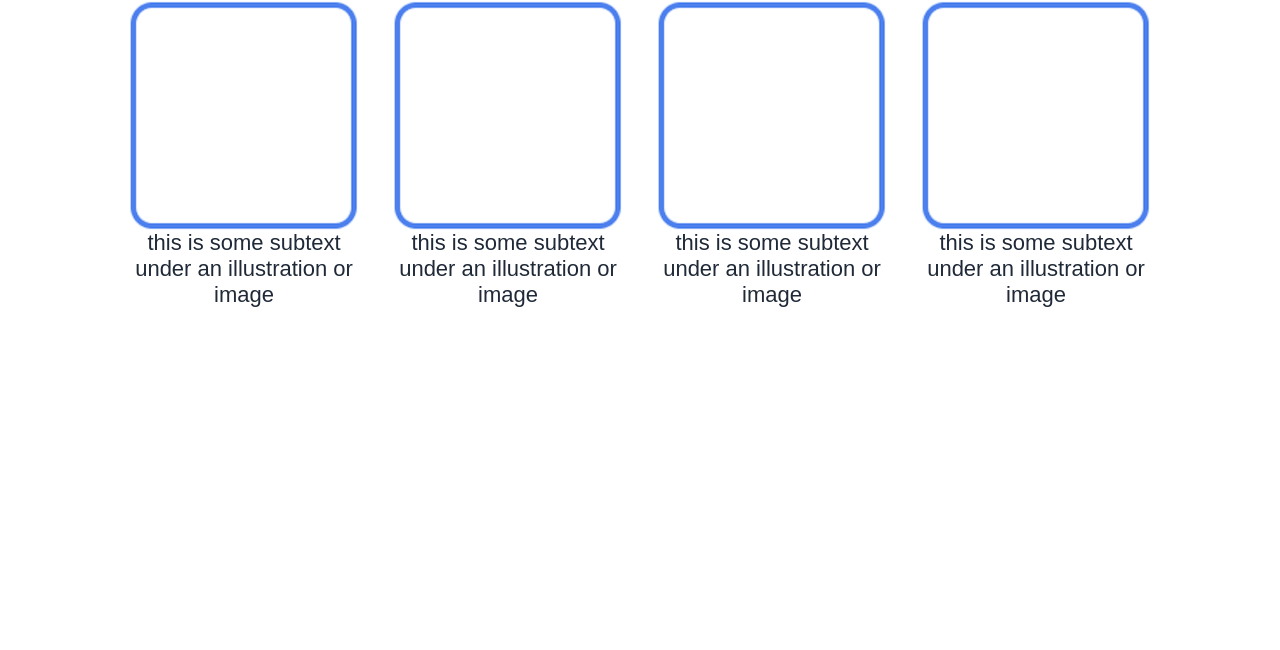
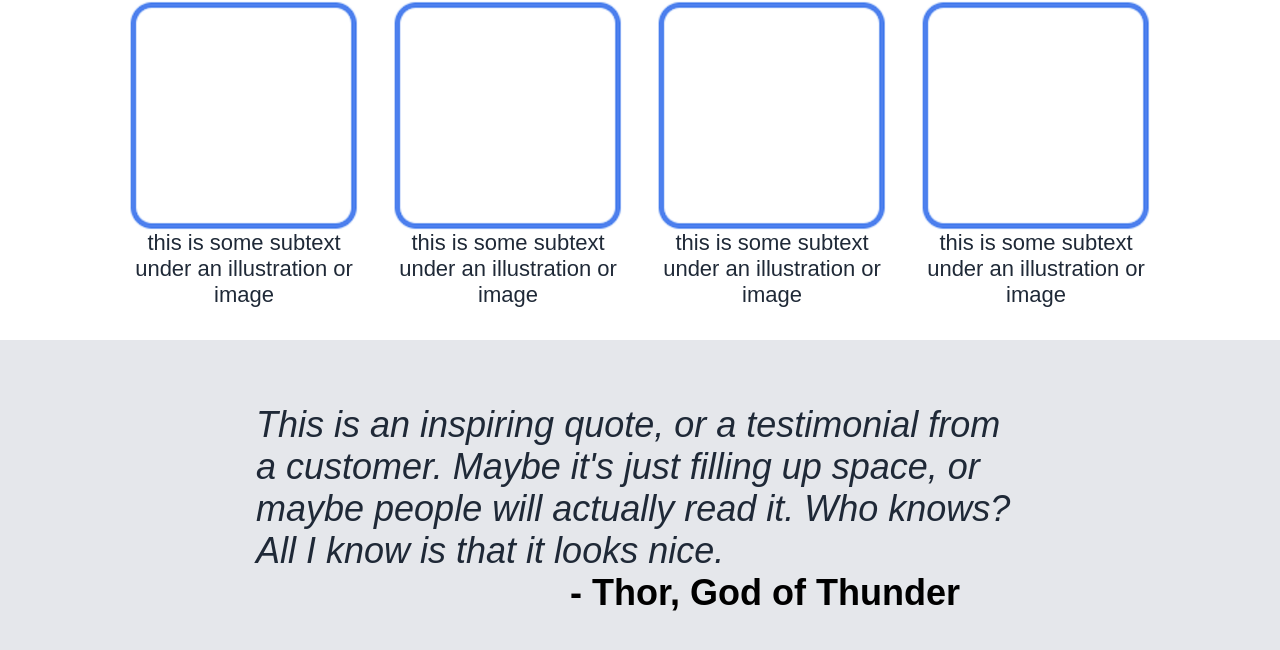
Before and after one commit to aidenchiang/simple-flexbox-website, a plain HTML site: page index.html in a window 1280 px wide. Shown: the part 565-1215 px from the top of the page. Before the commit the page ends 905 px from the top, so only its background shows below. Drawn offline with Linux system fonts and the light colour scheme.

Commit message:
Finished the quotes section

```diff
--- a/index.html
+++ b/index.html
@@ -42,7 +42,8 @@
         </div>
 
         <div class="quote">
-
+            <div id="quote-text">This is an inspiring quote, or a testimonial from a customer. Maybe it's just filling up space, or maybe people will actually read it. Who knows? All I know is that it looks nice.</div>
+            <div id="quote-author">- Thor, God of Thunder</div>
         </div>
 
         <div class="ad">
--- a/styles.css
+++ b/styles.css
@@ -124,3 +124,28 @@ img {
     text-align: center;
     color: #1F2937;
 }
+
+.quote {
+    display: flex;
+    flex-direction: column;
+    background-color: #E5E7EB;
+    padding-left: 256px;
+    padding-right: 256px;
+    padding-top: 64px;
+    padding-bottom: 64px;
+}
+
+#quote-author {
+    align-self: flex-end;
+    font-size: 36px;
+    font-weight: 900;
+    font-family: sans-serif;
+    padding-right: 64px;
+}
+
+#quote-text {
+    font-style: italic;
+    font-size: 36px;
+    color: #1F2937;
+    font-family: sans-serif;
+}
```
